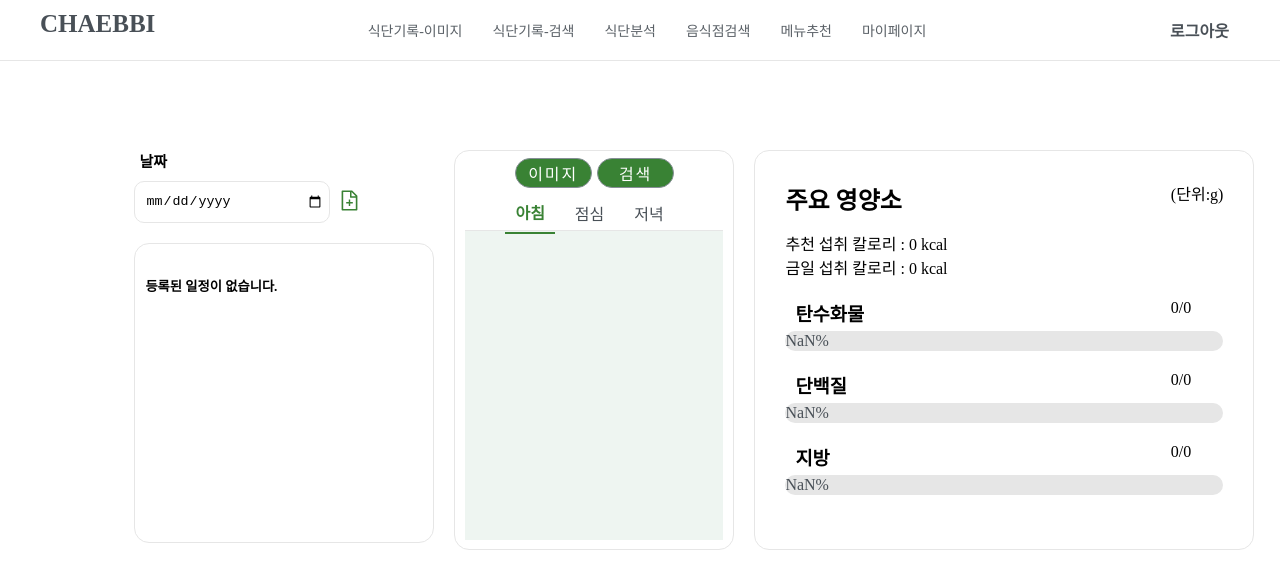
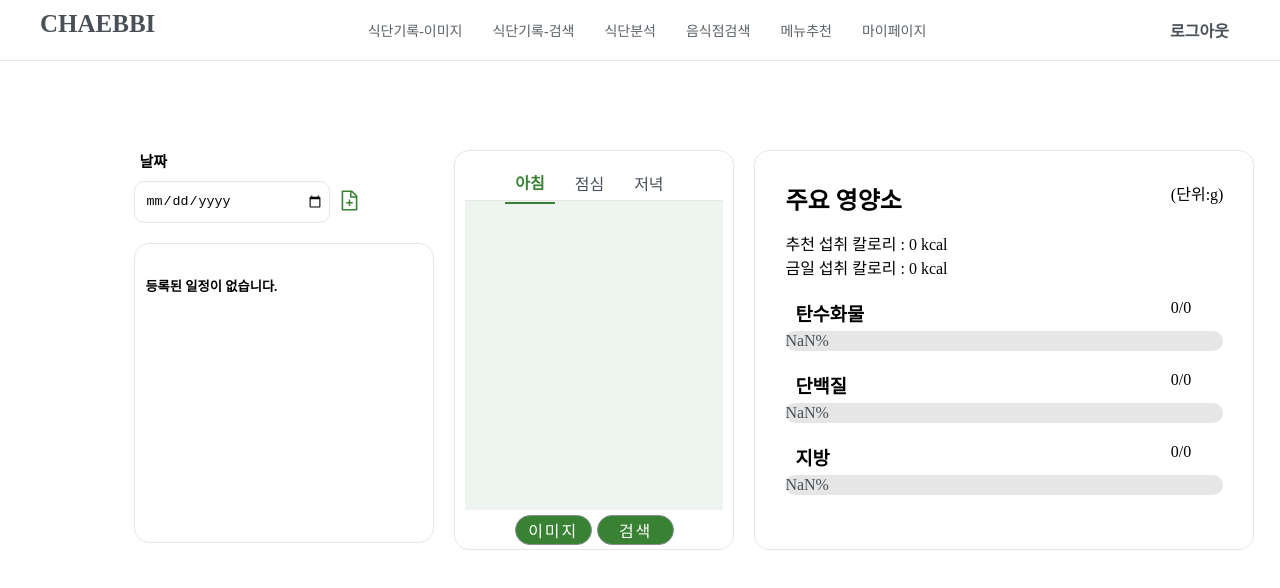
Before and after one commit to Chaebbi/chaebbiReact, a React (Create React App) app: page / in a window 1280 px wide. Shown: the top 588 px of the page. Built offline with nearby package versions, Linux system fonts and the light colour scheme; sample sign-in values are in the browser's storage.

Commit message:
[Fix] 컨테이너 스타일 변경 및 props 추가

```diff
--- a/src/components/MealRecord.js
+++ b/src/components/MealRecord.js
@@ -1,12 +1,10 @@
 import styled from "styled-components";
 import { useState } from "react";
 import Button from "../elements/Button";
-import axios from "axios";
 import MealBox from "../elements/MealBox";
-import { useEffect } from "react";
 
 //아침,점심,저녁 조회 + 등록페이지로 이동가능한 버튼을 포함한 컴포넌트 - 메인페이지에서 사용
-function MealRecord({breakfast, lunch, dinner}){
+function MealRecord({breakfast, lunch, dinner,width}){
 
     //탭메뉴==========================================================
     const [activeIndex, setActiveIndex]=useState(0);
@@ -97,9 +95,15 @@ function MealRecord({breakfast, lunch, dinner}){
         }];
 
     return(
-        <>
-        <ParentContainer>
-            {/* 버튼================================================================ */}
+            <ParentContainer width={width}>
+                <ContentContainer>
+                    <TabMenu>
+                        <Ul>
+                            {tabContArr.map((section,index)=><span key={index}>{section.tabTitle}</span>)}
+                        </Ul>
+                    </TabMenu>
+                        {tabContArr[activeIndex].tabCont}
+                </ContentContainer>
             <ButtonContainer>
                 <Button
                     width="30%"
@@ -120,47 +124,7 @@ function MealRecord({breakfast, lunch, dinner}){
                     href="/record-foodsearch"
                 />
             </ButtonContainer>
-
-            <ContentContainer>
-                <TabMenu>
-                    <Ul>
-                        {tabContArr.map((section,index)=><span key={index}>{section.tabTitle}</span>)}
-                    </Ul>
-                </TabMenu>
-                {tabContArr[activeIndex].tabCont}
-            </ContentContainer>
-
-            {/* <ContentContainer> */}
-                {/* { breakfast.record !== undefined||breakfast.record !== null||breakfast.record !== '' ?
-                    <MealBox
-                            id={breakfast.record[0].record_id}
-                            rtime={breakfast.record[0].rtime}
-                            menu={breakfast.record[0].text}
-                            onClick={()=>{
-                                console.log(breakfast.record[0].record_id);
-                            }}
-                        />
-                        // getDetail(`${breakfast.record[0].record_id}`)
-                    :
-                    <div>undefined</div>
-                } */}
-
-                        {/* <MealBox
-                        id={lunch.record[0].record_id}
-                        rtime={lunch.record[0].rtime}
-                        menu={lunch.record[0].text}
-                        onClick={getDetail(`${lunch.record[0].record_id}`)}
-                        />
-                        <MealBox
-                            id={dinner.record[0].record_id}
-                            rtime={dinner.record[0].rtime}
-                            menu={dinner.record[0].text}
-                            onClick={getDetail(`${dinner.record[0].record_id}`)}
-                        /> */}
-
-            {/* </ContentContainer> */}
             </ParentContainer>
-        </>
         )
     }
 
@@ -171,6 +135,7 @@ MealRecord.defaultProps={
 }
 
 const ParentContainer = styled.div`
+    width:  ${(props)=>props.width};
     min-width: 280px;
     border: 1px solid #e6e6e6;
     border-radius: 15px;
@@ -200,6 +165,8 @@ const Ul = styled.ul`
     display: flex;
     width: 100%;
     align-items: center;
+    justify-content: center;
+    padding-left: 0;
 
     .is-active{
         font-weight: 700;
@@ -222,7 +189,7 @@ const H5 = styled.h5`
 
 const ButtonContainer = styled.div`
     position: relative;
-    top:-3px;
+    top: 5px;
     text-align: center;
 `;
 
```
Lines whose indentation alone changed are shown as unchanged.
